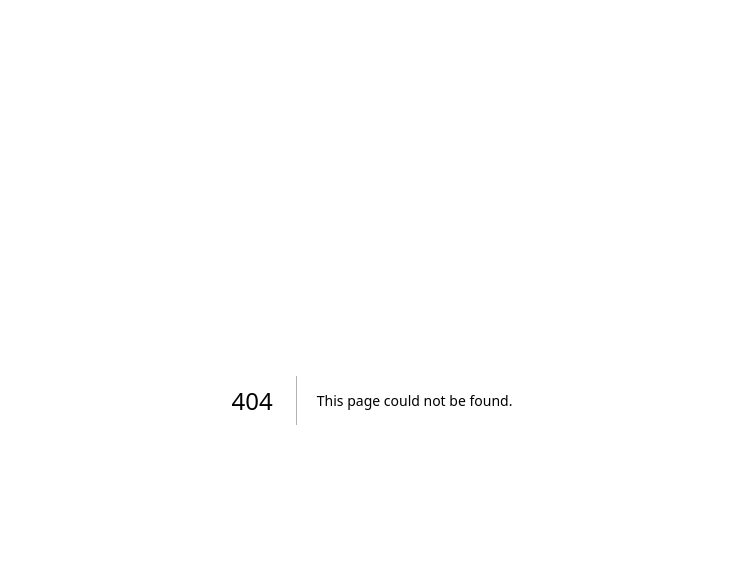
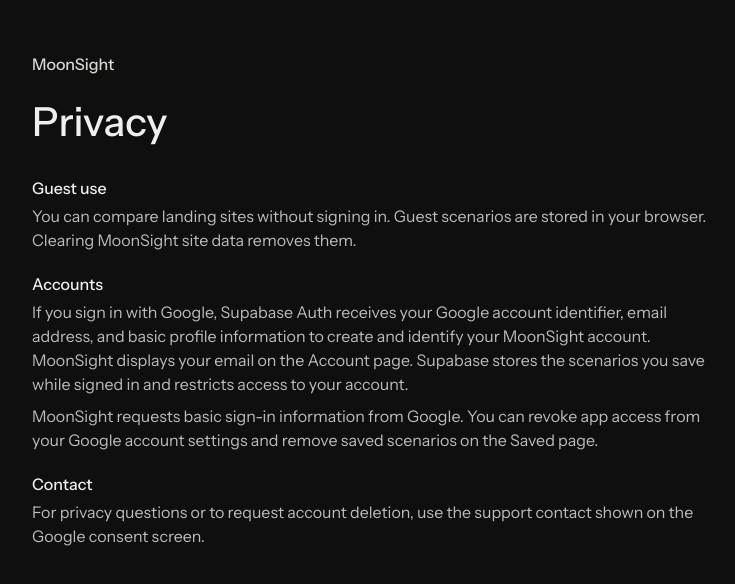
Before and after one commit to MironNikanchuk/nasaspace2026, a Next.js app in the folder frontend/: page /privacy in a window 1280 px wide. Before the commit this address had no page. Shown: the top 584 px of the page, without its empty margins (268-1003 px from the left). Built offline with nearby package versions, Linux system fonts and the light colour scheme.

Commit message:
Document the data used by MoonSight sign-in

```diff
--- a/frontend/app/globals.css
+++ b/frontend/app/globals.css
@@ -193,6 +193,12 @@ img { display: block; max-width: 100%; }
 .save-form > span { width: 100%; color: var(--sub); font-size: 14px; }
 .account-panel, .empty { display: grid; gap: 16px; padding: 24px; max-width: 540px; }
 .account-panel { background: none; }
+.privacy-page { max-width: 680px; }
+.privacy-page h1 { margin-block: 16px 24px; font-size: 2.5rem; font-weight: 500; }
+.privacy-page section + section { margin-top: 20px; }
+.privacy-page h2 { margin-bottom: 4px; font-size: 1rem; font-weight: 500; }
+.privacy-page p { color: var(--sub); }
+.privacy-page p + p { margin-top: 8px; }
 .account-panel > .button { justify-self: start; }
 .account-panel h2, .empty h2 { font-size: 23px; }
 .account-panel p, .empty p, .saved-list p { color: var(--sub); }
--- a/frontend/app/landing.module.css
+++ b/frontend/app/landing.module.css
@@ -156,7 +156,7 @@
 
 .inlineAction:hover,
 .heroFigure a:hover,
-.footer > a:last-child:hover {
+.footerLinks a:hover {
   text-decoration: underline;
   text-underline-offset: 4px;
 }
@@ -293,12 +293,14 @@
   font-size: 0.75rem;
 }
 
-.footer > a:last-child {
+.footerLinks,
+.footerLinks a {
   display: inline-flex;
   justify-self: end;
   align-items: center;
   gap: 8px;
 }
+.footerLinks { gap: 16px; }
 
 @media (max-width: 1050px) {
   .wrap {
--- a/frontend/app/page.tsx
+++ b/frontend/app/page.tsx
@@ -118,7 +118,8 @@ export default function Landing() {
       <footer className={`${styles.wrap} ${styles.footer}`}>
         <Brand small />
         <span>NASA Space Apps Challenge 2026</span>
-        <a href="https://github.com/MironNikanchuk/nasaspace2026"><img src="/media/github-dark.svg" width="17" height="17" alt="" /> Project source</a>
+        <div className={styles.footerLinks}><Link href="/privacy">Privacy</Link>
+          <a href="https://github.com/MironNikanchuk/nasaspace2026"><img src="/media/github-dark.svg" width="17" height="17" alt="" /> Project source</a></div>
       </footer>
     </div>
   );
--- /dev/null
+++ b/frontend/app/privacy/page.tsx
@@ -0,0 +1,24 @@
+import type { Metadata } from "next";
+import Link from "next/link";
+
+export const metadata: Metadata = { title: "Privacy" };
+
+export default function Privacy() {
+  return <main className="app-main privacy-page">
+    <Link className="text-link" href="/">MoonSight</Link>
+    <h1>Privacy</h1>
+    <section>
+      <h2>Guest use</h2>
+      <p>You can compare landing sites without signing in. Guest scenarios are stored in your browser. Clearing MoonSight site data removes them.</p>
+    </section>
+    <section>
+      <h2>Accounts</h2>
+      <p>If you sign in with Google, Supabase Auth receives your Google account identifier, email address, and basic profile information to create and identify your MoonSight account. MoonSight displays your email on the Account page. Supabase stores the scenarios you save while signed in and restricts access to your account.</p>
+      <p>MoonSight requests basic sign-in information from Google. You can revoke app access from your Google account settings and remove saved scenarios on the Saved page.</p>
+    </section>
+    <section>
+      <h2>Contact</h2>
+      <p>For privacy questions or to request account deletion, use the support contact shown on the Google consent screen.</p>
+    </section>
+  </main>;
+}
```
